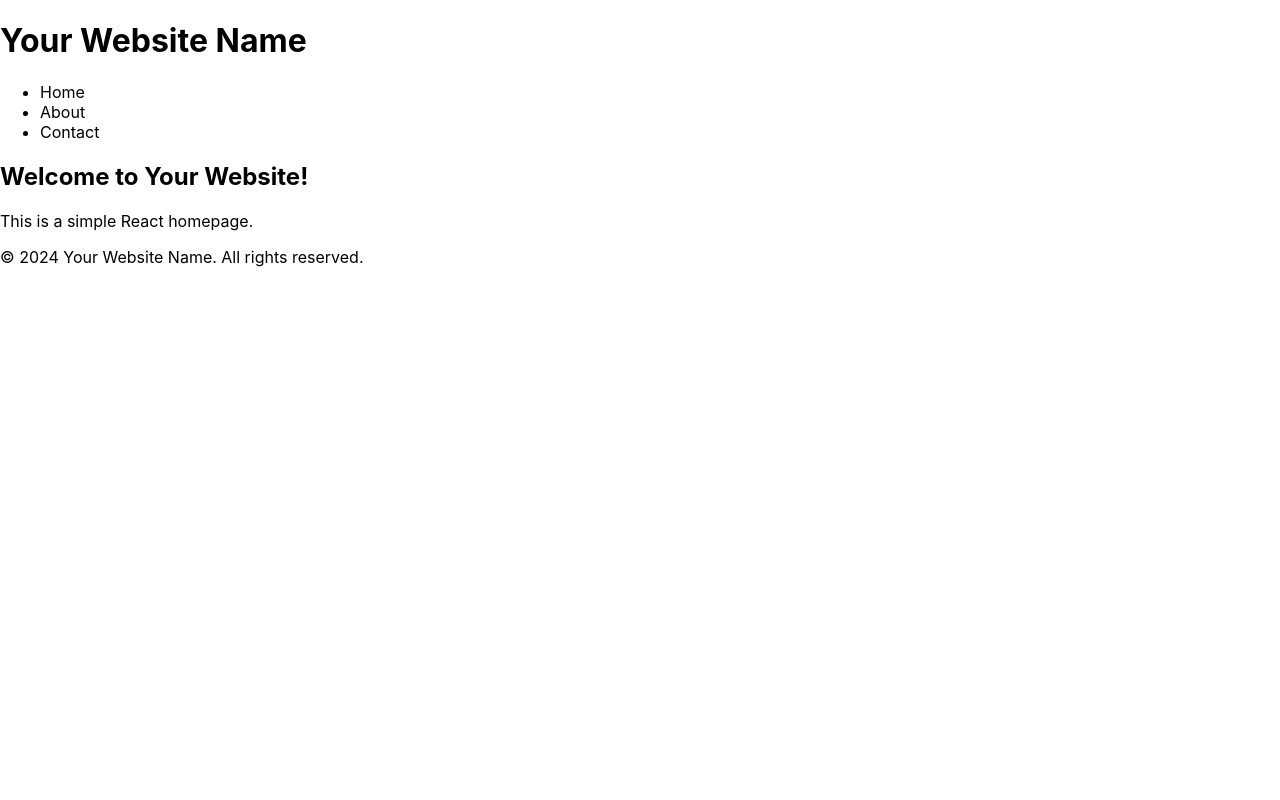
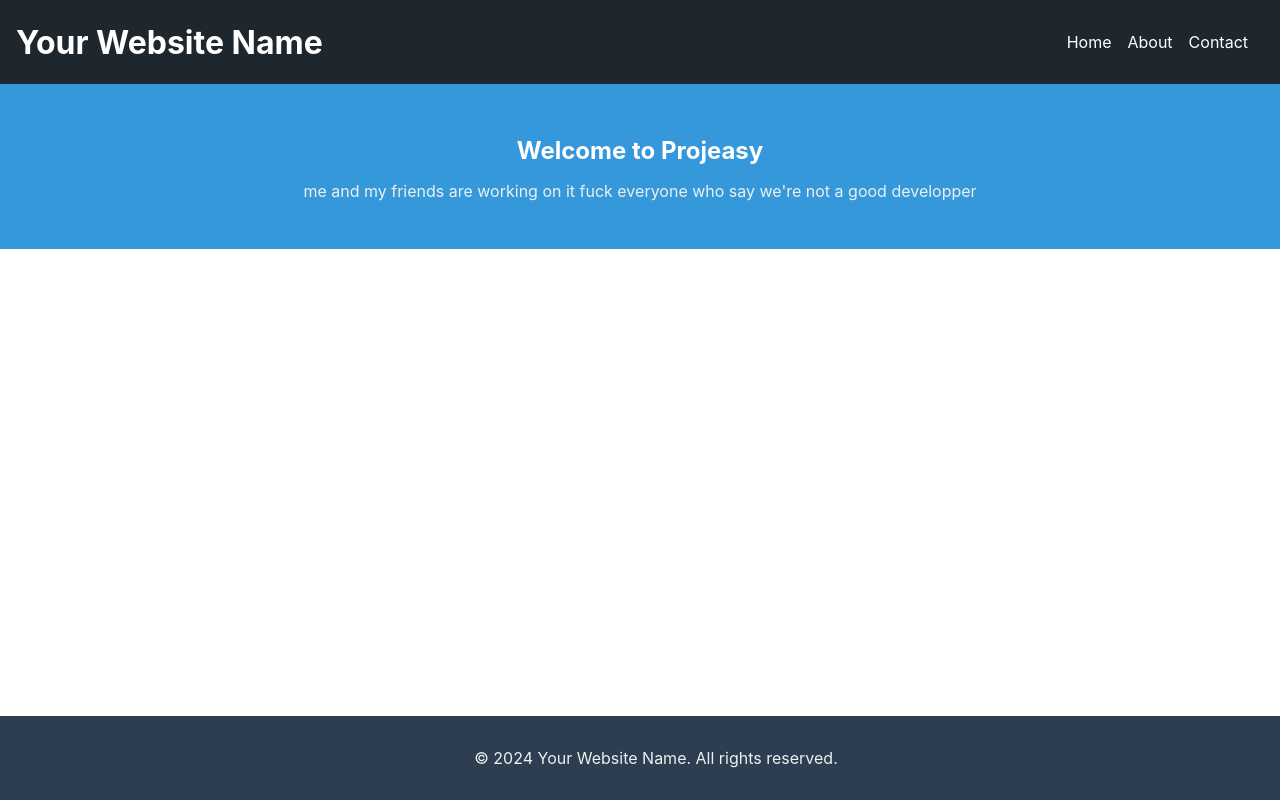
Before and after one commit to mohamedmaghzaoui/React-Project, a React (Create React App) app in the folder frontend/: page / in a window 1280 px wide. Built offline with nearby package versions, Linux system fonts and the light colour scheme.

Commit message:
teamwork

```diff
--- a/frontend/src/Components/Footer.js
+++ b/frontend/src/Components/Footer.js
@@ -1,5 +1,6 @@
 // Footer.js
 import React from 'react';
+import '../styles/Footer.css'
 
 const Footer = () => {
   return (
--- a/frontend/src/Components/Header.js
+++ b/frontend/src/Components/Header.js
@@ -1,5 +1,6 @@
 // Header.js
 import React from 'react';
+import '../styles/Header.css';
 
 const Header = () => {
   return (
--- a/frontend/src/Components/Welcome.js
+++ b/frontend/src/Components/Welcome.js
@@ -1,11 +1,14 @@
 // Welcome.js
 import React from 'react';
+import '../styles/Welcome.css';
 
 const Welcome = () => {
   return (
     <section>
-      <h2>Welcome to Your Website!</h2>
-      <p>This is a simple React homepage.</p>
+      <h2>Welcome to Projeasy</h2>
+      <p>me and my friends are working on it
+        fuck everyone who say we're not a good developper
+      </p>
     </section>
   );
 };
--- /dev/null
+++ b/frontend/src/styles/Footer.css
@@ -0,0 +1,10 @@
+/* Footer.css */
+footer {
+    background-color: #2c3e50;
+    color: #ffffff;
+    text-align: center;
+    padding: 1em;
+    position: fixed;
+    bottom: 0;
+    width: 100%;
+  }
--- /dev/null
+++ b/frontend/src/styles/Header.css
@@ -0,0 +1,28 @@
+/* Header.css */
+header {
+    background-color: #1e272e;
+    color: #ffffff;
+    padding: 1em;
+    display: flex;
+    justify-content: space-between;
+    align-items: center;
+  }
+
+  h1 {
+    margin: 0;
+  }
+
+  nav ul {
+    list-style: none;
+    display: flex;
+  }
+
+  nav li {
+    margin-right: 1em;
+    cursor: pointer;
+    color: #ffffff;
+  }
+
+  nav li:hover {
+    text-decoration: underline;
+  }
--- /dev/null
+++ b/frontend/src/styles/Welcome.css
@@ -0,0 +1,15 @@
+/* Welcome.css */
+section {
+    text-align: center;
+    padding: 2em;
+    background-color: #3498db;
+    color: #ffffff;
+  }
+
+  h2 {
+    margin-bottom: 0.5em;
+  }
+
+  p {
+    color: #ecf0f1;
+  }
```
Also changed, not shown: frontend/src/App.js (line endings or trailing spaces).
